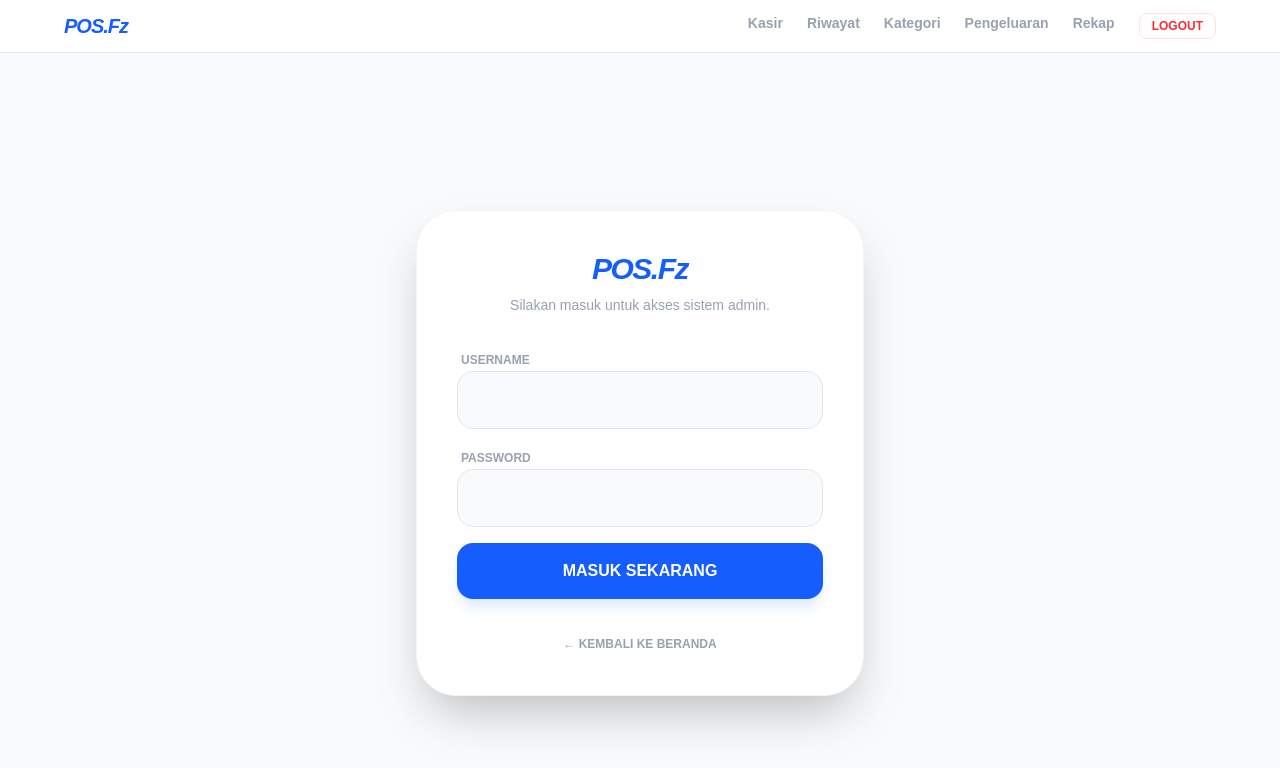
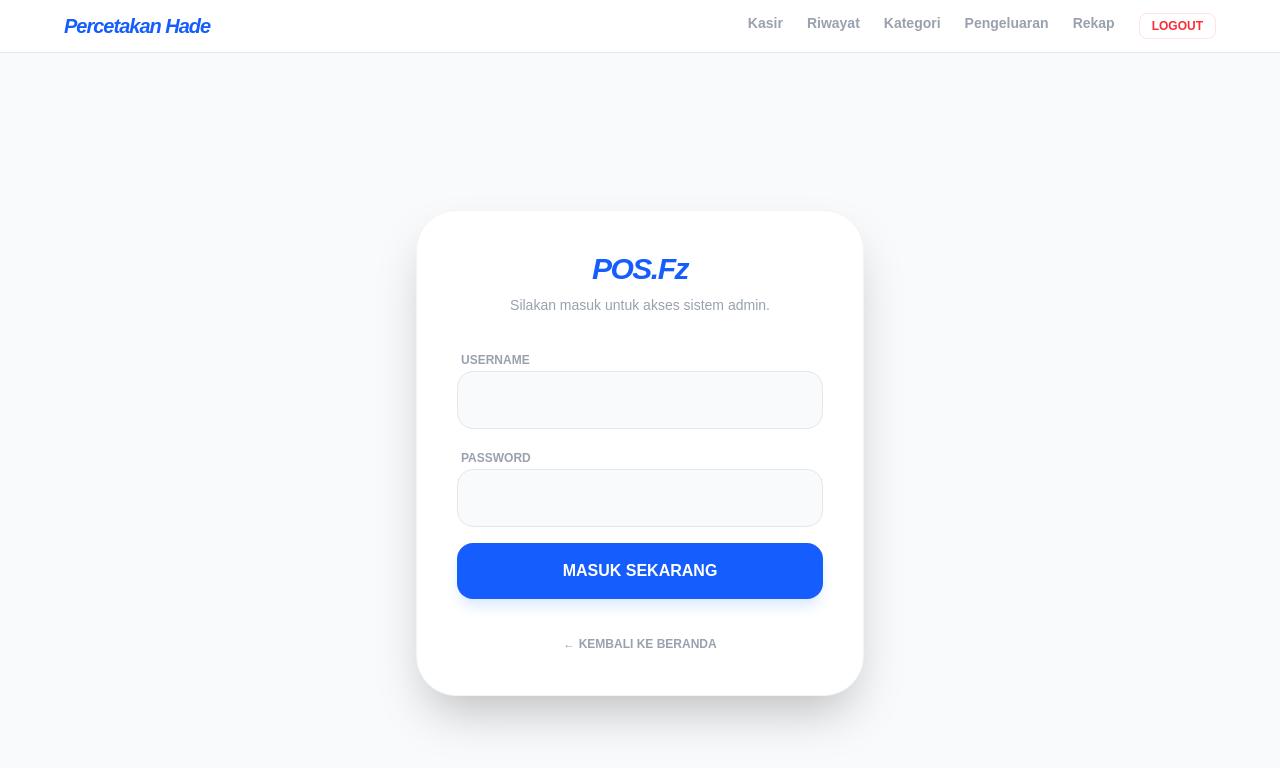
Before and after one commit to Muhauzi/pos-percetakan, a Next.js app: page /login in a window 1280 px wide. Shown: the top 768 px of the page. Built offline with nearby package versions, Linux system fonts and the light colour scheme.

Commit message:
Small Fix
Fix Navbar

```diff
--- a/app/components/Navbar.js
+++ b/app/components/Navbar.js
@@ -33,7 +33,7 @@ export default function Navbar() {
       <div className="max-w-6xl mx-auto flex items-center justify-between">
         {/* LOGO */}
         <div className="font-black text-blue-600 tracking-tighter text-xl italic">
-          POS.Fz
+          Percetakan Hade
         </div>
 
         {/* MENU DESKTOP (Muncul di layar besar) */}
--- a/app/layout.tsx
+++ b/app/layout.tsx
@@ -17,8 +17,8 @@ const geistMono = Geist_Mono({
 
 // Metadata sekarang aman di sini karena ini Server Component
 export const metadata: Metadata = {
-  title: "POS Percetakan",
-  description: "Sistem Penjualan Percetakan Sederhana",
+  title: "Percetakan Hade",
+  description: "Percetakan Terbaik Di Pagaden",
 };
 
 export default function RootLayout({
--- a/app/page.tsx
+++ b/app/page.tsx
@@ -171,9 +171,12 @@ export default function ProfileUsaha() {
           langsung ke workshop kami.
         </p>
         <div className="flex justify-center gap-4">
-          <button className="bg-blue-600 text-white px-10 py-4 rounded-2xl font-black shadow-lg hover:bg-blue-700 transition-all">
-            HUBUNGI SEKARANG
-          </button>
+        <Link
+              href="https://wa.me/+6285320246979"
+              className="bg-white text-blue-700 px-8 py-4 rounded-2xl font-black shadow-xl hover:scale-105 transition-transform"
+            >
+              HUBUNGI SEKARANG
+            </Link>
         </div>
       </section>
 
```
